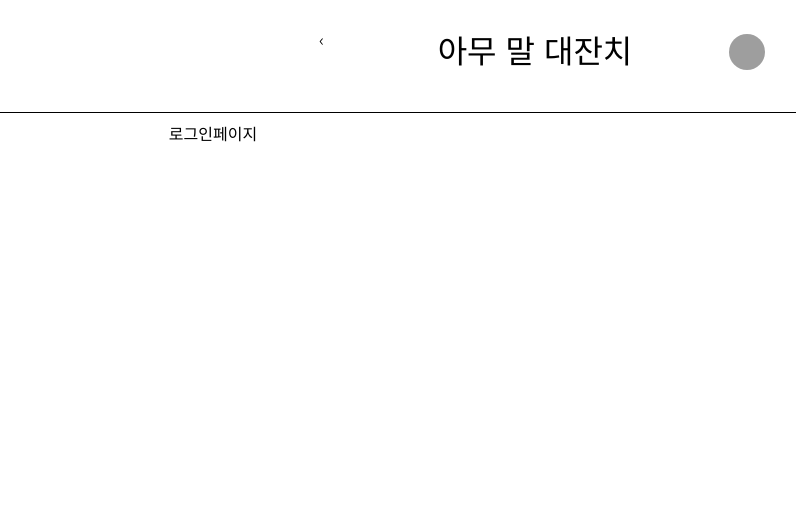
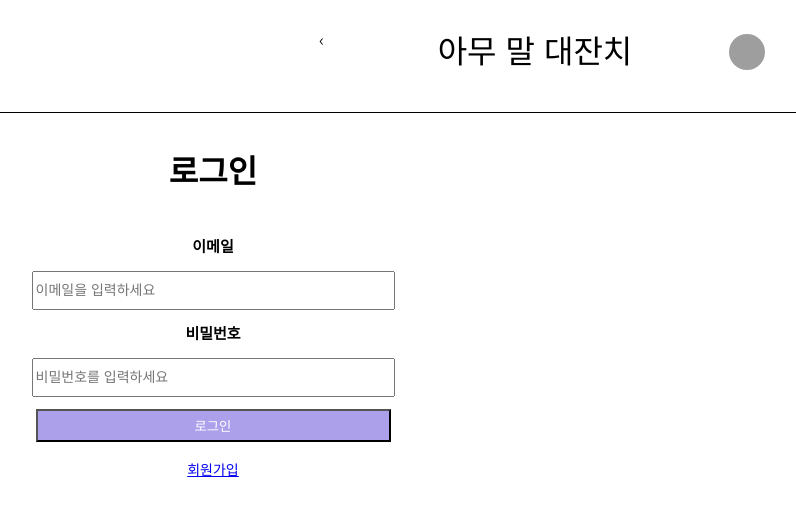
Before and after one commit to 100-hours-a-week/5-kanuda-react-fe, a React (Create React App) app: page / in a window 1280 px wide. Shown: the top 516 px of the page, without its empty margins (427-1223 px from the left). Built offline with nearby package versions, Linux system fonts and the light colour scheme; grey boxes are pictures that could not be loaded.

Commit message:
feat : 로그인 페이지 레이아웃 구현

```diff
--- a/src/components/Navbar.js
+++ b/src/components/Navbar.js
@@ -1,5 +1,5 @@
 import React, { useState } from 'react';
-import { Link, useNavigate } from 'react-router-dom';
+import { useNavigate } from 'react-router-dom';
 import styles from '../styles/Navbar.module.css';
 import backButton from '../image/backBtn.svg';
 import profileImg from '../image/profile.jpeg';
--- a/src/pages/LogInPage.js
+++ b/src/pages/LogInPage.js
@@ -1,6 +1,23 @@
+import styles from '../styles/LogIn.module.css';
+
 function LogInPage() {
     return (
-        <>로그인페이지</>
+        <form id="form" class={styles.body}>
+            <div class={styles.input}>
+                <p class={styles.title}>로그인</p>
+                <div>
+                    <p class={styles.text}>이메일</p>
+                    <input type="email" placeholder="이메일을 입력하세요" required />
+                    <p class={styles.text}>비밀번호</p>
+                    <input type="password" placeholder="비밀번호를 입력하세요" required />
+                    <p class={styles.helper}></p>
+                </div>
+            </div>
+            <div class={styles.button}>
+                <button id="login-btn" type="submit" class={`${styles.loginBtn} ${styles.btnInactive}`}>로그인</button><br />
+                <a class={styles.signIn} href="/signin" display="block">회원가입</a>
+            </div>
+        </form>
     );
 }
 
--- /dev/null
+++ b/src/styles/LogIn.module.css
@@ -0,0 +1,53 @@
+/* 중간 바디 */
+.input {
+    display: flex;
+    flex-direction: column;
+    align-items: center;
+}
+.title {
+    font-weight: 700;
+    font-size: 32px;
+    line-height: 38.19px;
+}
+.text {
+    font-weight: 700;
+    font-size: 15px;
+    line-height: 17.9px;
+}
+input::placeholder {
+    font-weight: 400;
+    font-size: 14px;
+    line-height: 16.71px;
+}
+.body input {
+    width: 355px;
+    height: 33px;
+}
+.helper {
+    font-family: 'Inter';
+    font-weight: 400;
+    font-size: 12px;
+    line-height: 14.52px;
+    color: #FF0000;
+}
+.button {
+    display: flex;
+    flex-direction: column;
+    align-items: center;
+}
+.loginBtn {
+    width: 355px;
+    height: 33px;
+    color: white;
+}
+.btnInactive {
+    background-color: #ACA0EB;}
+.btnActive {
+    background-color: #7F6AEE;
+}
+.signIn {
+    font-weight: 400;
+    font-size: 14px;
+    line-height: 16.71px;
+    text-align: center;
+}
```
